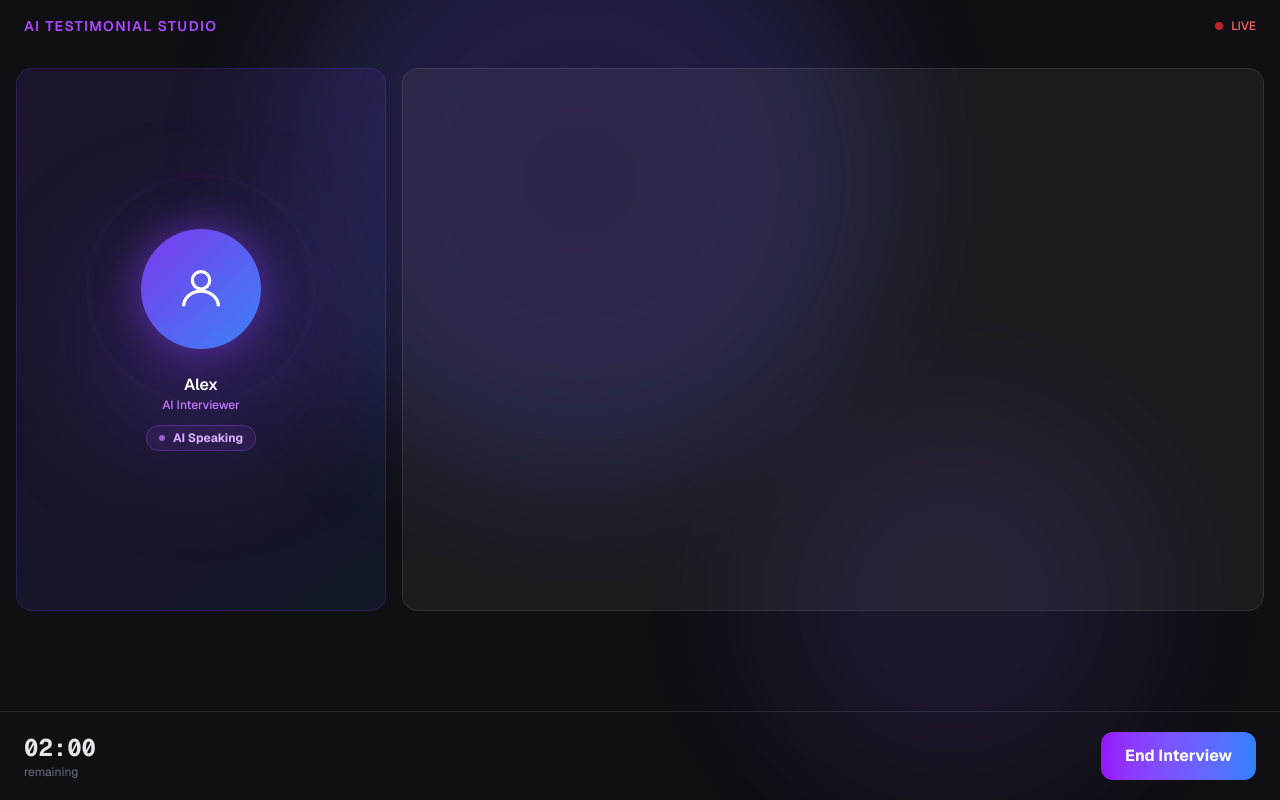
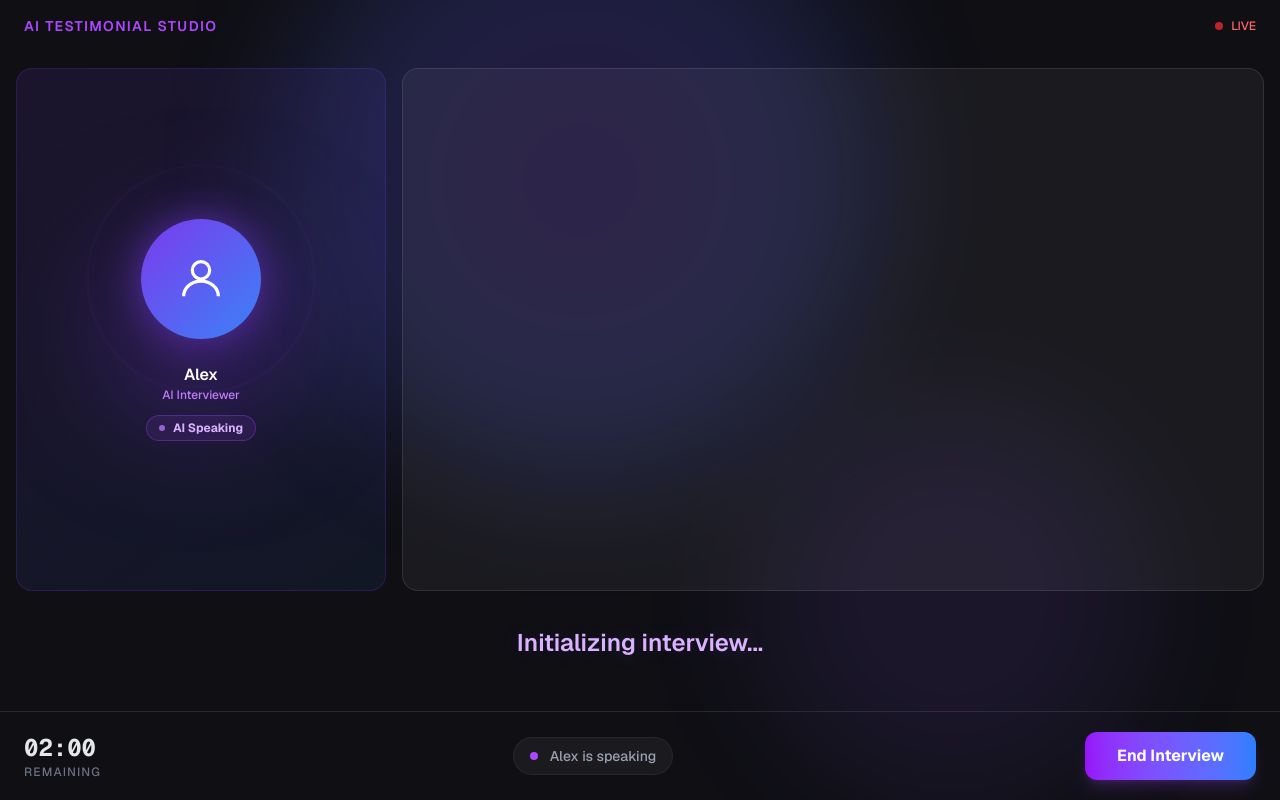
Before and after one commit to OnlyLocust/AI-Testimonial-Collection, a Next.js app in the folder ai-testimonial-studio/: page /interview in a window 1280 px wide. Built offline with nearby package versions, Linux system fonts and the light colour scheme; no server answers.

Commit message:
update and integrate the hook logic in interview page

```diff
--- a/ai-testimonial-studio/src/app/interview/page.js
+++ b/ai-testimonial-studio/src/app/interview/page.js
@@ -10,35 +10,40 @@ import AIAvatar from '@/components/interview/AIAvatar';
 import CameraPreview from '@/components/interview/CameraPreview';
 import CameraError from '@/components/interview/CameraError';
 
-const AI_QUESTIONS = [
-    'Tell me about your experience. What made it truly special?',
-    'How has this changed the way you work or live day-to-day?',
-    'What would you say to someone who\'s on the fence about trying it?',
-    'What\'s the one word you\'d use to describe the whole experience?',
-];
-
 export default function InterviewPage() {
     const router = useRouter();
 
-    // Use our custom hook for all the heavy lifting
+    // We no longer pass AI_QUESTIONS here because the hook
+    // now manages questions via localStorage and API responses.
     const {
-        videoRef, isRecording, isAISpeaking, transcriptText,
-        captionVisible, timeRemaining, cameraError, streamRef
-    } = useInterview(AI_QUESTIONS, () => router.push('/preview'));
+        videoRef,
+        isRecording,
+        isAISpeaking,
+        transcriptText,
+        captionVisible,
+        timeRemaining,
+        cameraError,
+        streamRef
+    } = useInterview(() => router.push('/preview'));
 
     if (cameraError) return <CameraError cameraError={cameraError} />;
 
     const handleEnd = () => {
+        // Stop all camera and mic tracks before leaving
         streamRef.current?.getTracks().forEach(t => t.stop());
         router.push('/preview');
     };
 
     return (
         <div className="min-h-screen flex flex-col bg-[#0F0F14]">
+            {/* Top Navigation / Progress Bar */}
             <HeaderBar />
 
             <main className="flex flex-1 gap-4 px-4 pt-4 lg:flex-row flex-col">
+                {/* Left Side: AI Character Alex */}
                 <AIAvatar isAISpeaking={isAISpeaking} />
+
+                {/* Right Side: User's Camera Feed */}
                 <CameraPreview
                     videoRef={videoRef}
                     isRecording={isRecording}
@@ -47,23 +52,41 @@ export default function InterviewPage() {
                 />
             </main>
 
-            {/* Transcription Area */}
-            <div className="px-4 py-8 flex justify-center min-h-25">
-                <p className={`text-xl sm:text-2xl font-semibold text-center transition-all duration-500 ${captionVisible ? 'opacity-100 translate-y-0' : 'opacity-0 translate-y-4'} text-gray-100`}>
-                    {transcriptText}
+            {/* Transcription / Question Area */}
+            <div className="px-4 py-8 flex justify-center min-h-30">
+                <p
+                    className={`text-xl sm:text-2xl font-semibold text-center transition-all duration-500 max-w-3xl leading-relaxed
+                    ${captionVisible ? 'opacity-100 translate-y-0' : 'opacity-0 translate-y-4'}
+                    ${isAISpeaking ? 'text-purple-300' : 'text-gray-100'}`}
+                    style={{ textShadow: isAISpeaking ? '0 0 20px rgba(167,139,250,0.2)' : 'none' }}
+                >
+                    {transcriptText || "Initializing interview..."}
                 </p>
             </div>
 
-            {/* Footer Controls */}
-            <footer className="flex items-center justify-between px-6 py-5 border-t border-white/10">
+            {/* Control Footer */}
+            <footer className="flex items-center justify-between px-6 py-5 border-t border-white/10 bg-[#0F0F14]">
+                {/* Timer Display */}
                 <div className="flex flex-col">
-                    <span className={`text-2xl font-mono font-bold ${timeRemaining <= 15 ? 'text-red-400' : 'text-gray-200'}`}>
+                    <span className={`text-2xl font-mono font-bold tabular-nums ${timeRemaining <= 15 ? 'text-red-400' : 'text-gray-200'}`}>
                         {formatTime(timeRemaining)}
                     </span>
-                    <span className="text-xs text-gray-500">remaining</span>
+                    <span className="text-xs text-gray-500 uppercase tracking-widest font-medium">remaining</span>
                 </div>
 
-                <button onClick={handleEnd} className="bg-linear-to-r from-purple-600 to-blue-500 px-6 py-3 rounded-xl font-bold text-white hover:scale-105 transition-transform">
+                {/* Status Indicator */}
+                <div className="hidden sm:flex items-center gap-3 bg-white/5 px-4 py-2 rounded-full border border-white/5">
+                    <span className={`w-2 h-2 rounded-full animate-pulse ${isAISpeaking ? 'bg-purple-500' : 'bg-green-500'}`} />
+                    <span className="text-sm font-medium text-gray-400">
+                        {isAISpeaking ? "Alex is speaking" : "Listening for your answer"}
+                    </span>
+                </div>
+
+                {/* Manual Finish Button */}
+                <button
+                    onClick={handleEnd}
+                    className="bg-linear-to-r from-purple-600 to-blue-500 px-8 py-3 rounded-xl font-bold text-white shadow-lg shadow-purple-500/20 hover:scale-105 active:scale-95 transition-all"
+                >
                     End Interview
                 </button>
             </footer>
```
